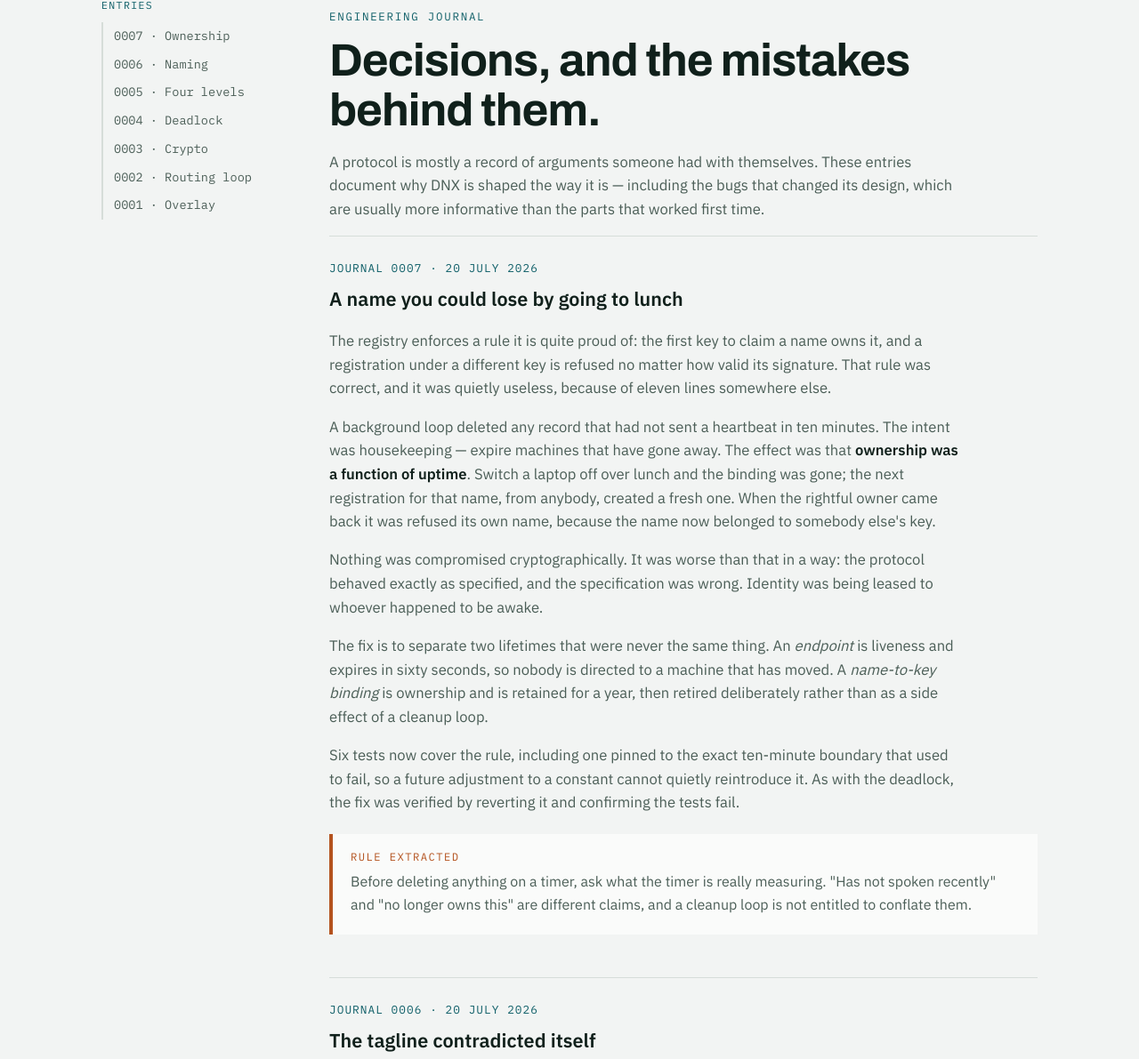
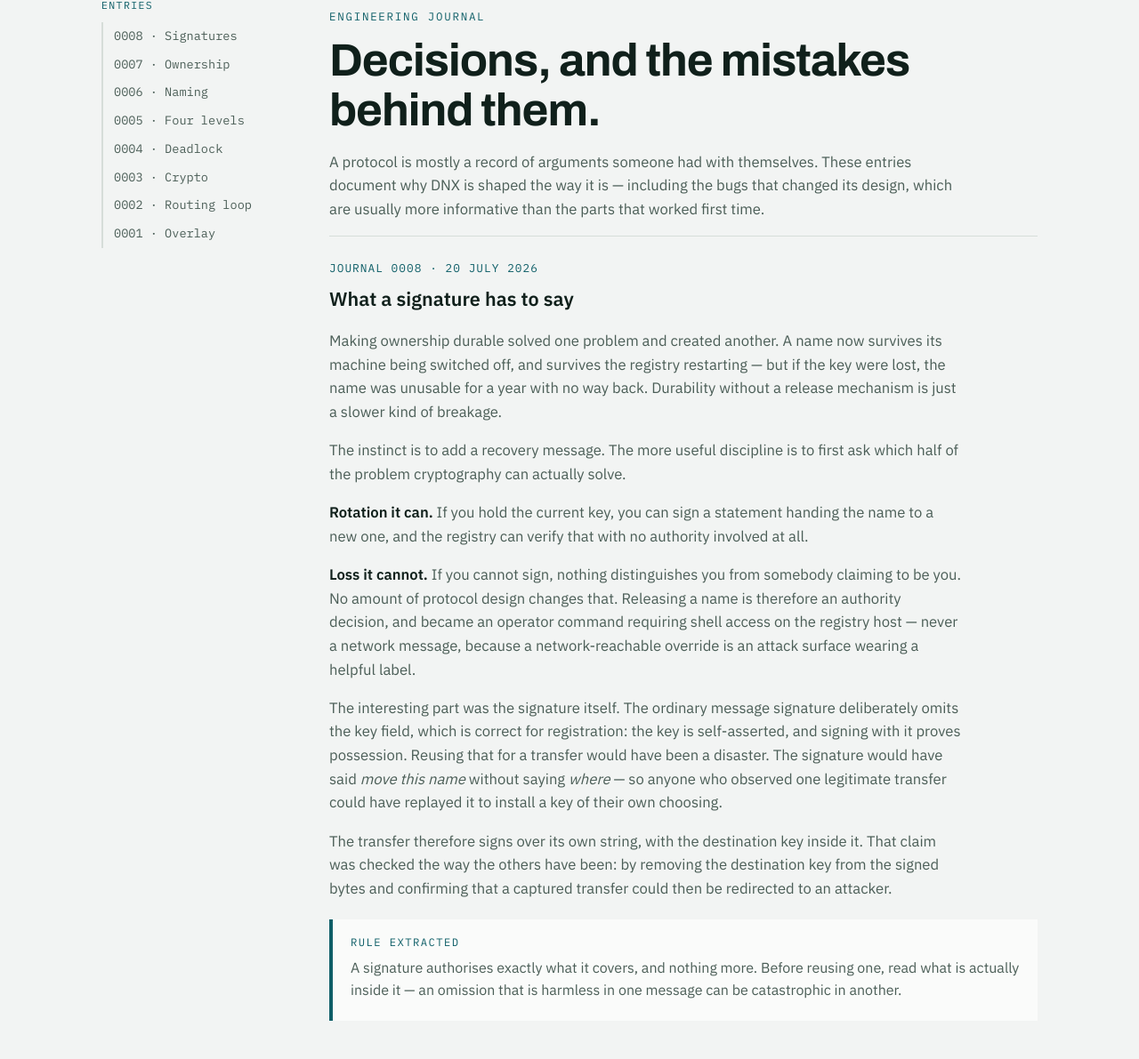
Before and after one commit to Xbitium/DNX, a plain HTML site: page site/journal.html in a window 1280 px wide. Shown: the part 126-1317 px from the top of the page at 89% size. Drawn offline with Linux system fonts and the light colour scheme.

Commit message:
Docs: name transfer, operator release, and journal 0008

```diff
--- a/site/journal.html
+++ b/site/journal.html
@@ -33,6 +33,7 @@
   <div class="wrap doc">
     <aside class="toc">
       <div class="toc-title">Entries</div>
+      <a href="#e8">0008 · Signatures</a>
       <a href="#e7">0007 · Ownership</a>
       <a href="#e6">0006 · Naming</a>
       <a href="#e5">0005 · Four levels</a>
@@ -48,6 +49,23 @@
       <div class="prose">
         <p>A protocol is mostly a record of arguments someone had with themselves. These entries document why DNX is shaped the way it is — including the bugs that changed its design, which are usually more informative than the parts that worked first time.</p>
       </div>
+
+      <article id="e8" class="entry">
+        <div class="meta">JOURNAL 0008 · 20 JULY 2026</div>
+        <h3>What a signature has to say</h3>
+        <div class="prose">
+          <p>Making ownership durable solved one problem and created another. A name now survives its machine being switched off, and survives the registry restarting — but if the key were lost, the name was unusable for a year with no way back. Durability without a release mechanism is just a slower kind of breakage.</p>
+          <p>The instinct is to add a recovery message. The more useful discipline is to first ask which half of the problem cryptography can actually solve.</p>
+          <p><strong>Rotation it can.</strong> If you hold the current key, you can sign a statement handing the name to a new one, and the registry can verify that with no authority involved at all.</p>
+          <p><strong>Loss it cannot.</strong> If you cannot sign, nothing distinguishes you from somebody claiming to be you. No amount of protocol design changes that. Releasing a name is therefore an authority decision, and became an operator command requiring shell access on the registry host — never a network message, because a network-reachable override is an attack surface wearing a helpful label.</p>
+          <p>The interesting part was the signature itself. The ordinary message signature deliberately omits the key field, which is correct for registration: the key is self-asserted, and signing with it proves possession. Reusing that for a transfer would have been a disaster. The signature would have said <em>move this name</em> without saying <em>where</em> — so anyone who observed one legitimate transfer could have replayed it to install a key of their own choosing.</p>
+          <p>The transfer therefore signs over its own string, with the destination key inside it. That claim was checked the way the others have been: by removing the destination key from the signed bytes and confirming that a captured transfer could then be redirected to an attacker.</p>
+        </div>
+        <div class="callout">
+          <div class="t">Rule extracted</div>
+          <p>A signature authorises exactly what it covers, and nothing more. Before reusing one, read what is actually inside it — an omission that is harmless in one message can be catastrophic in another.</p>
+        </div>
+      </article>
 
       <article id="e7" class="entry">
         <div class="meta">JOURNAL 0007 · 20 JULY 2026</div>
```
Also changed, not shown: site/protocol.html (+2 -0 lines), site/registry.html (+1 -1 lines).
